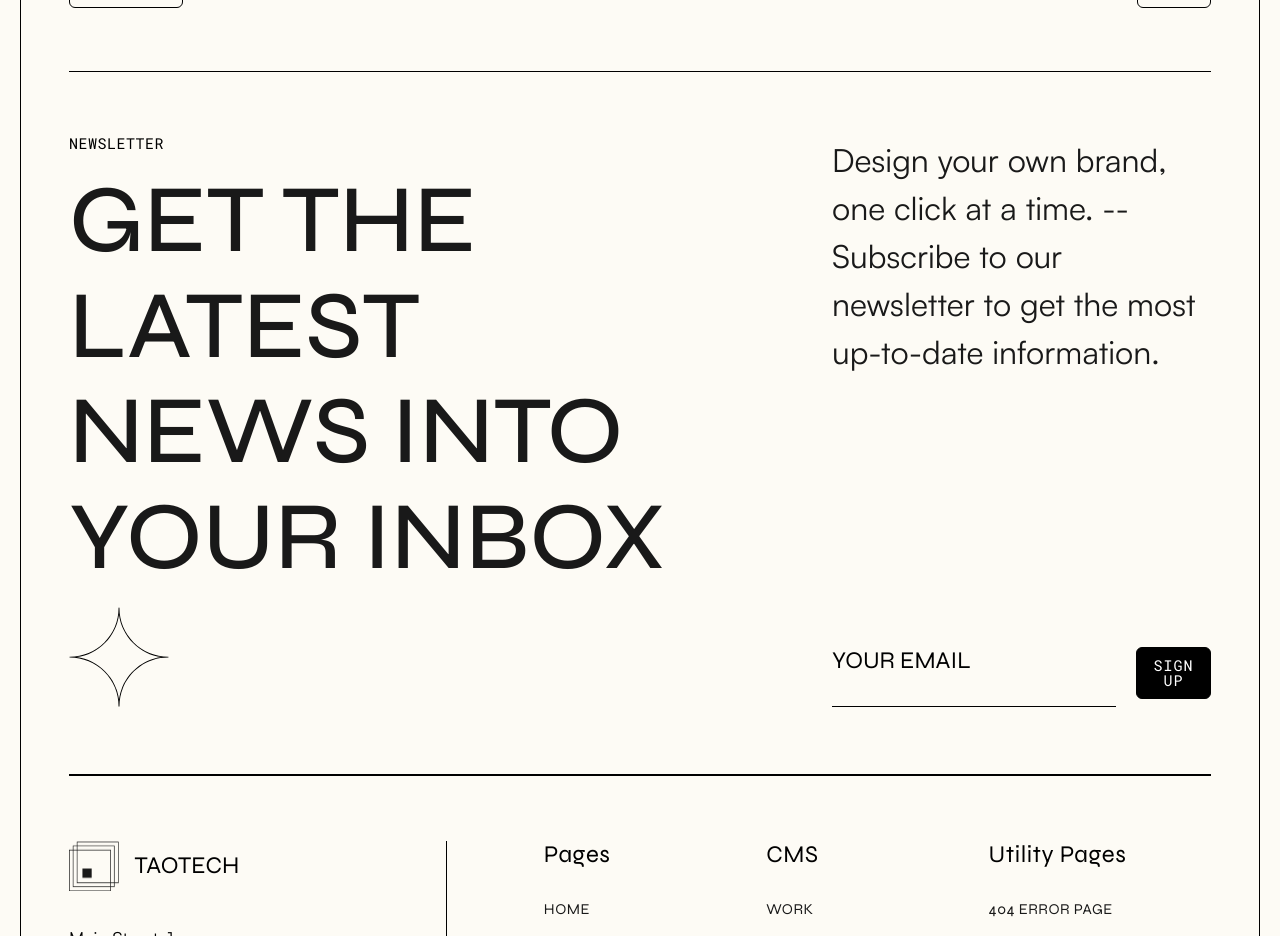
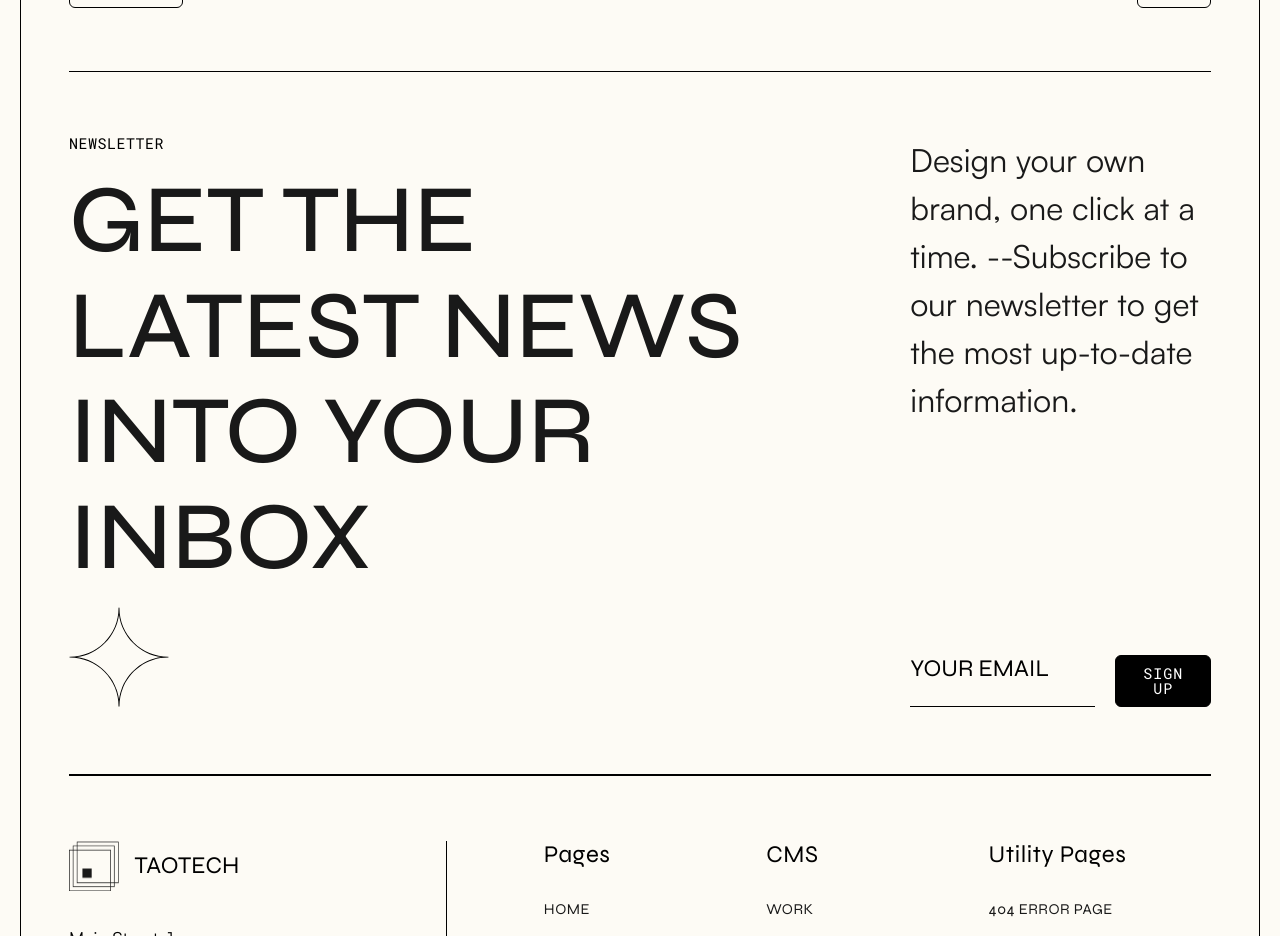
Before and after one commit to taodemy/website, a Next.js app: page /blog in a window 1280 px wide. Shown: the part 2360-3296 px from the top of the page. Built offline with nearby package versions, Linux system fonts and the light colour scheme.

Commit message:
update: label & input foucs

```diff
--- a/components/general/InfoBlock/InfoBlock.module.css
+++ b/components/general/InfoBlock/InfoBlock.module.css
@@ -59,7 +59,7 @@
 .info_block__sign_up_content {
   display: flex;
   flex-direction: column;
-  align-content: space-between;
+  justify-content: space-between;
   grid-column: 3;
   height: 571px;
   padding-left: 48px;
@@ -68,29 +68,40 @@
 .info_block__sign_up_content__text {
   color: var(--text-default);
   margin: 0 0 48px 0;
-  height: 488px;
 }
 
 .info_block__sign_up_content__form {
   display: flex;
   flex-direction: row;
-  align-items: flex-end;
   gap: 20px;
 }
 
 .info_block__sign_up_content__form__group {
-  display: flex;
-  flex-direction: column;
-  width: 75%;
-}
-
-.info_block__sign_up_content__form__input {
-  border: 0;
-  background: transparent;
+  width: 70%;
+  position: relative;
   border-bottom: 1px solid var(--border-default);
 }
 
-.info_block__sign_up_content__form__input:focus {
+.info_block__sign_up_content__form__group input {
+  width: 100%;
+  position: relative;
+  border: 0;
+  background: transparent;
+  transition: 0.3s ease-in-out;
+}
+
+.info_block__sign_up_content__form__group input:focus {
   outline: none;
-  border-bottom: 2px solid #555;
 }
+
+.info_block__sign_up_content__form__group label {
+  position: absolute;
+
+  cursor: text;
+  transition: 0.3s ease-in-out;
+}
+
+.info_block__sign_up_content__form__group input:focus label {
+  top: -25px;
+  pointer-events: none;
+}
--- a/components/general/InfoBlock/InfoBlock.tsx
+++ b/components/general/InfoBlock/InfoBlock.tsx
@@ -60,10 +60,7 @@ const InfoBlock = ({
               <label htmlFor="email" className={`global__heading-h4 ${fontSyne.className}`}>
                 YOUR EMAIL
               </label>
-              <input
-                type="email"
-                className={`global__heading-h4 ${fontSyne.className} ${styles.info_block__sign_up_content__form__input}`}
-              />
+              <input type="email" className={`global__heading-h4 ${fontSyne.className}`} />
             </div>
             <Button>sign up</Button>
           </form>
```
